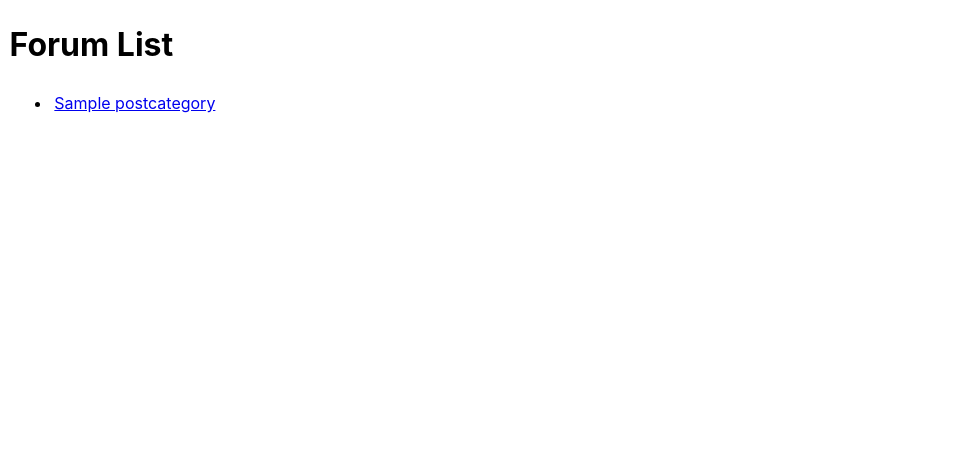
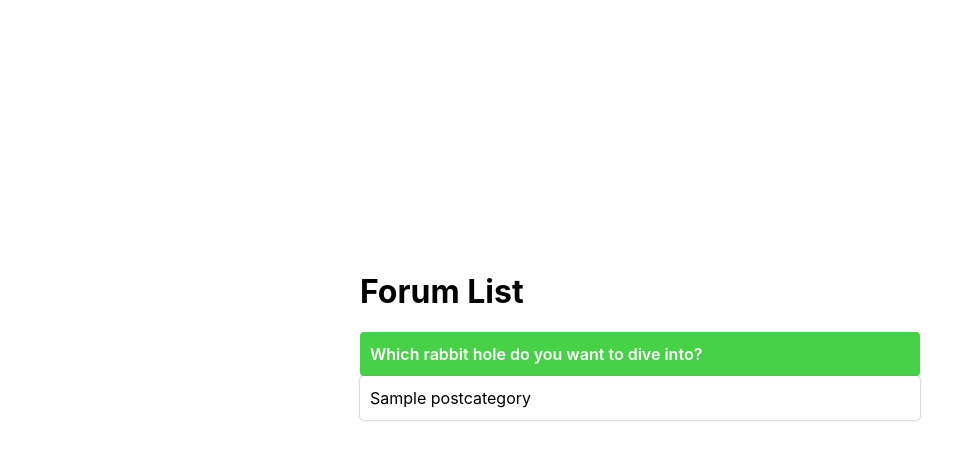
Before and after one commit to chescaaareyes/hobbysite-f-22, a Django app: page /forum/threads/ in a window 1280 px wide. Shown: the top 460 px of the page, without its empty margins (0-973 px from the left). Run offline with Django 5.2, Linux system fonts and the light colour scheme; tables that the repository leaves empty hold one stand-in row (values such as "Sample post").

Commit message:
Add styling to forum list

```diff
--- a/forum/templates/forum/base.html
+++ b/forum/templates/forum/base.html
@@ -7,8 +7,10 @@
     {% block styles %}{% endblock %}
   </head>
   <body>
-    <header id="heading">{% block heading %}{% endblock %}</header>
-    <div id="content">{% block content %}{% endblock %}</div>
+    <div class="container">
+      <header id="heading">{% block heading %}{% endblock %}</header>
+      <div id="content">{% block content %}{% endblock %}</div>
+    </div>
     {% block scripts %}{% endblock %}
   </body>
 </html>
--- a/forum/templates/forum/forum-detail.html
+++ b/forum/templates/forum/forum-detail.html
@@ -27,6 +27,7 @@
 
         body {
             font-family: "Inter", sans-serif;
+            font-size: 1rem;
         }
 
         button {
--- a/forum/templates/forum/forum-list.html
+++ b/forum/templates/forum/forum-list.html
@@ -18,6 +18,8 @@
 
         * {
             margin-left: 0.15rem;
+            margin: 0;
+            padding: 0;
         }
 
         html {
@@ -27,18 +29,73 @@
 
         body {
             font-family: "Inter", sans-serif;
+            font-size: 1rem;
+        }
+
+        a {
+            text-decoration: none;
+            color: unset;
+        }
+
+        .container {
+            display: flex;
+            flex-direction: column;
+            align-items: center;
+            justify-content: center;
+            height: 100vh;
+        }
+
+        #heading {
+            width: 35rem;
+            padding-bottom: 1rem;
+        }
+
+        #content {
+            margin-top: 0;
+            margin-bottom: 7rem;
+            width: 35rem;
+        }
+
+        .content__categories {
+            display: flex;
+            flex-direction: column;
+            gap: 1px;
+        }
+
+        .content__categories__category {
+            box-shadow: 0 0 2px gray;
+            padding-left: 10px;
+            padding-top: 10px;
+            padding-bottom: 10px;
+            border-radius: 4px;
+        }
+
+        .content__title {
+            padding-left: 10px;
+            padding-top: 10px;
+            padding-bottom: 10px;
+            background-color: #47d147;
+            border-radius: 4px;
+        }
+
+        .content__title p {
+            color: white;
+            font-weight: 600;
         }
     </style>
 {% endblock styles %}
 {% block heading %}
-    <h1 class=".inter--default">Forum List</h1>
+    <h1>Forum List</h1>
 {% endblock heading %}
 {% block content %}
-    <ul>
+    <div class="content__title">
+        <p>Which rabbit hole do you want to dive into?</p>
+    </div>
+    <div class="content__categories">
         {% for category in categories %}
-            <li>
+            <div class="content__categories__category">
                 <a href="{{ category.get_absolute_url }}">{{ category.name }}</a>
-            </li>
+            </div>
         {% endfor %}
-    </ul>
+    </div>
 {% endblock content %}
```
